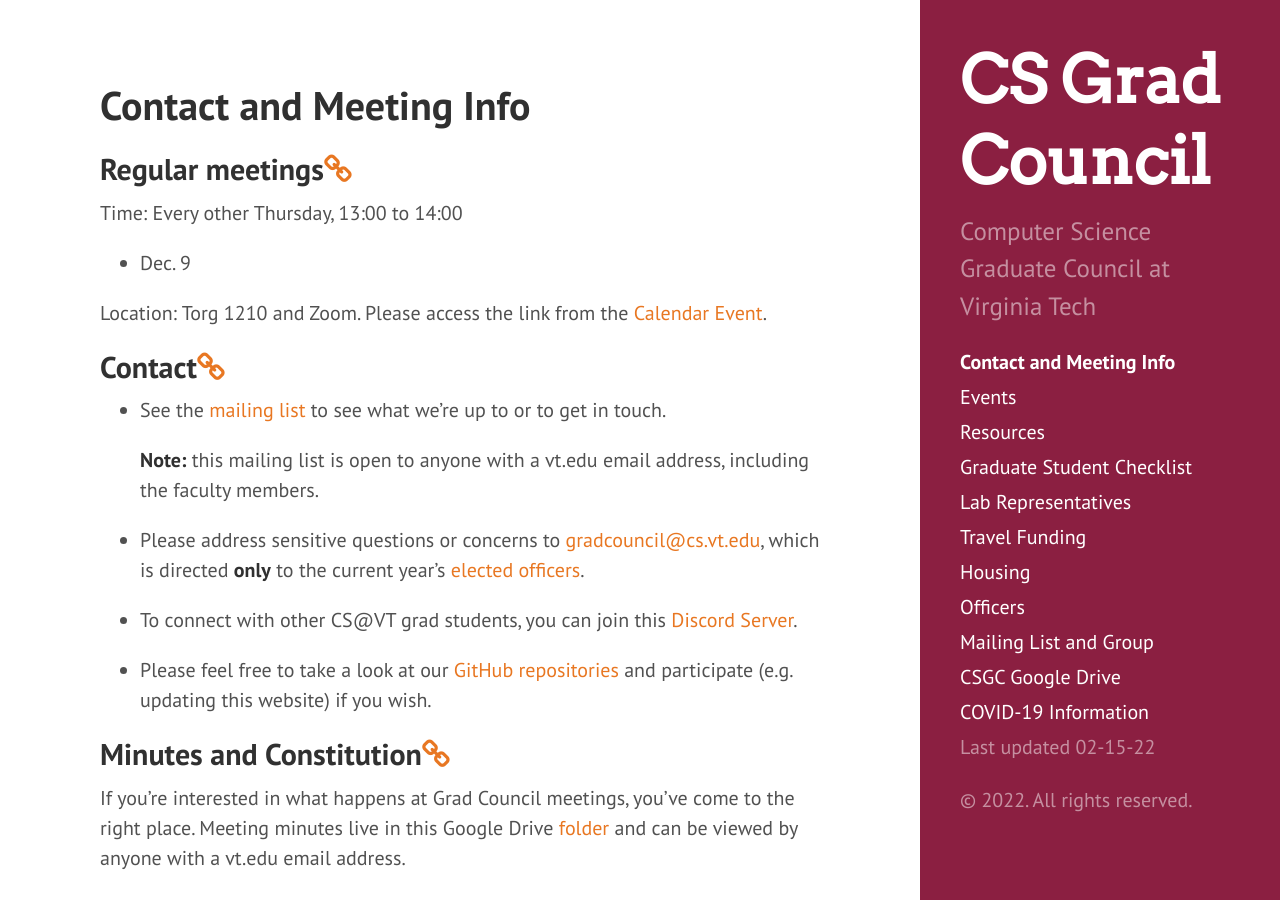
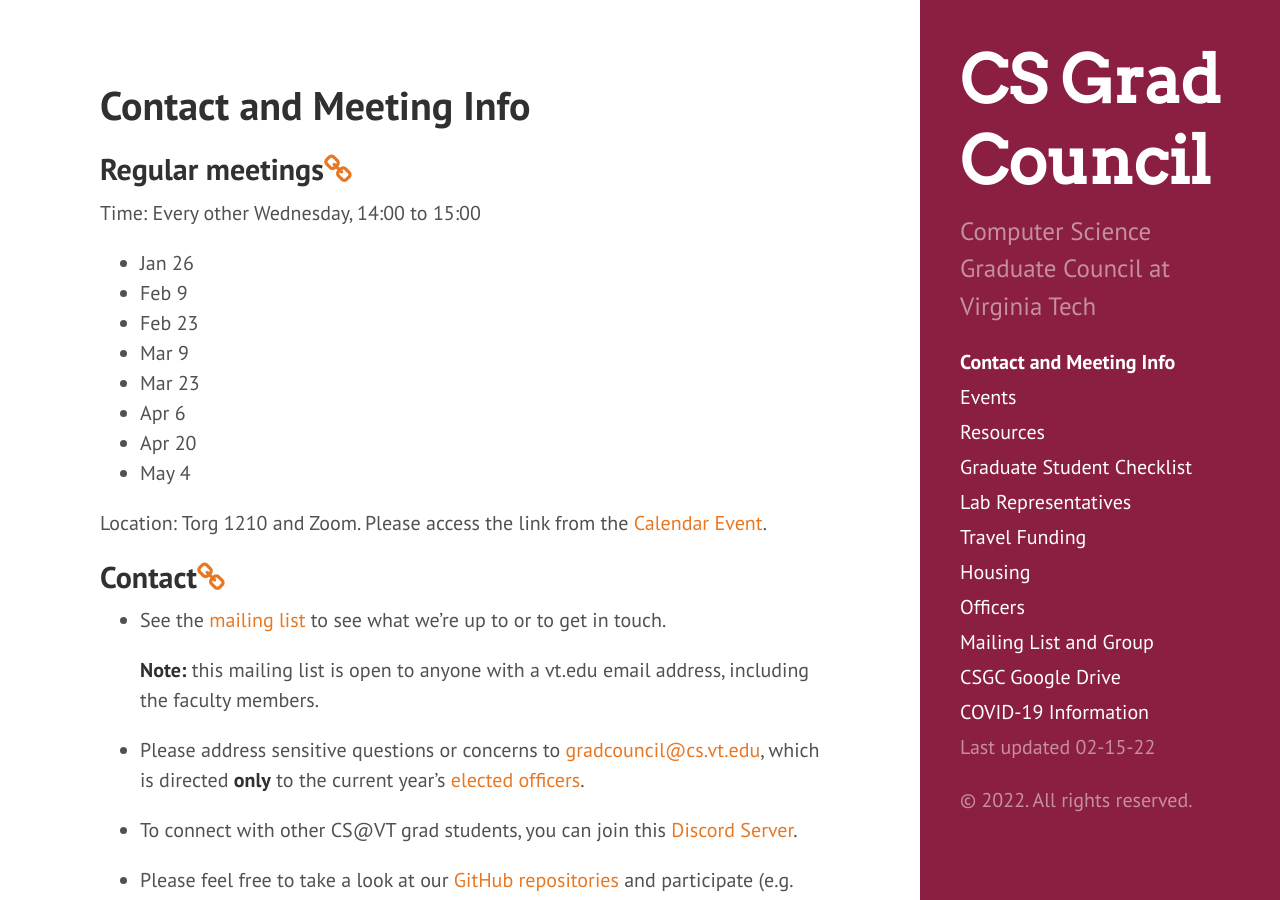
Before and after one commit to CSGraduateCouncil-VirginiaTech/csgc-website, a Jekyll site: the page built from meetings.md, in a window 1280 px wide and 900 px high. Built offline with Jekyll 4.4.1, drawn with Linux system fonts in a browser that asks for light colours.

Commit message:
update meeting time
Signed-off-by: Alex Hicks <awh4kc@virginia.edu>

```diff
--- a/meetings.md
+++ b/meetings.md
@@ -5,8 +5,15 @@
 ---
 
 ## <a name="Regularmeetings"></a>Regular meetings<a href="#Regularmeetings"><i class="fa fa-link" aria-hidden="true"></i></a>
-Time: Every other Thursday, 13:00 to 14:00
-* Dec. 9
+Time: Every other Wednesday, 14:00 to 15:00
+* Jan 26
+* Feb 9
+* Feb 23
+* Mar 9
+* Mar 23
+* Apr 6
+* Apr 20
+* May 4
 
 Location: Torg 1210 and Zoom. Please access the link from the [Calendar Event](https://calendar.google.com/calendar?cid=dnQuZWR1X240bnQ0aGdlNTBrdjdqajFjZDN1NzllaW1rQGdyb3VwLmNhbGVuZGFyLmdvb2dsZS5jb20).
 
```
